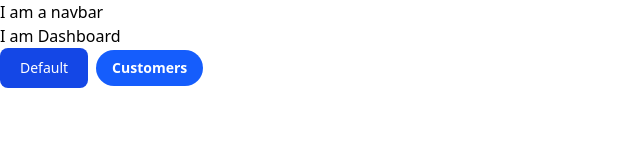
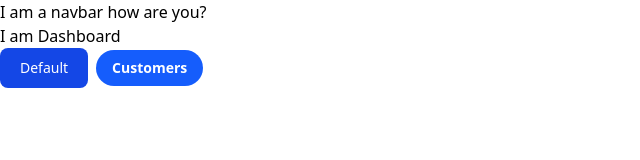
Before and after one commit to Mehtab2002/Smart-Book, a Next.js app: page / in a window 1280 px wide. Shown: the top 160 px of the page, without its empty margins (0-640 px from the left). Built offline with nearby package versions, Linux system fonts and the light colour scheme.

Commit message:
one line

```diff
--- a/components/Navbar.js
+++ b/components/Navbar.js
@@ -4,6 +4,7 @@ const Navbar = () => {
   return (
     <nav>
       I am a navbar
+      how are you?
     </nav>
   )
 }
```
